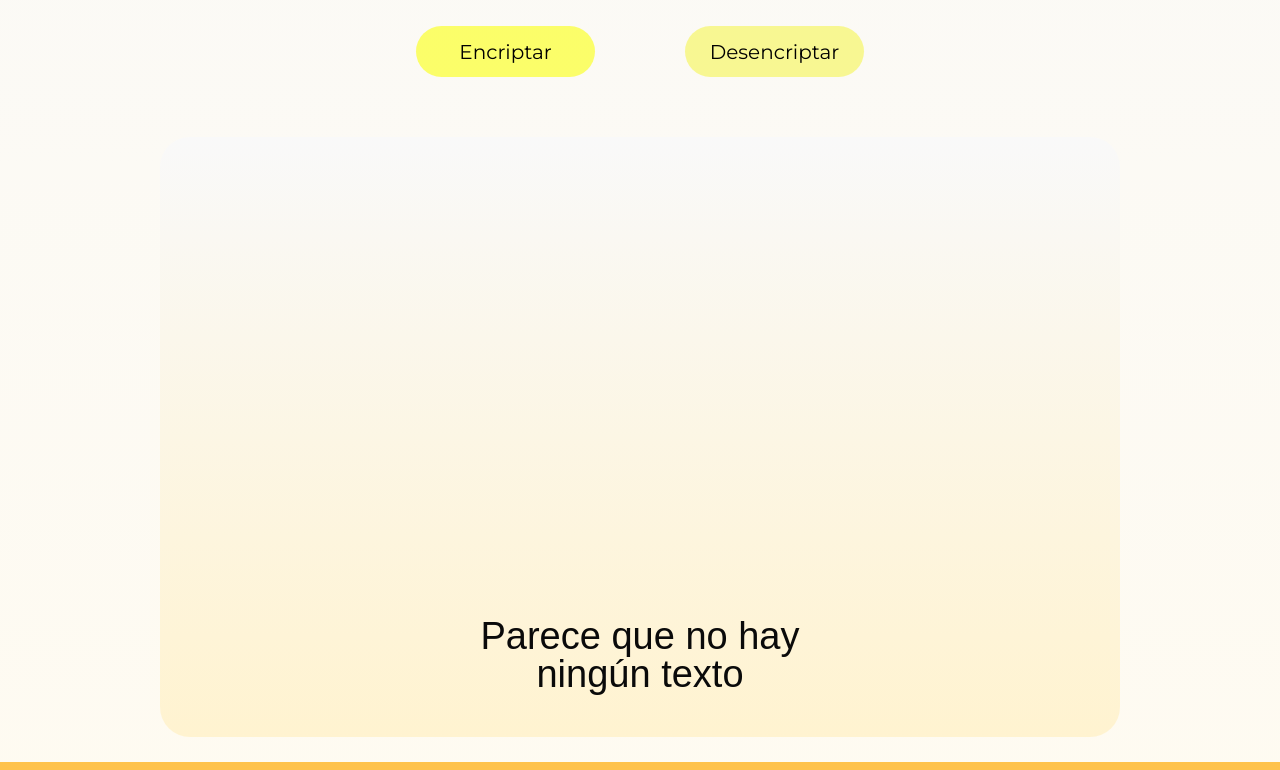
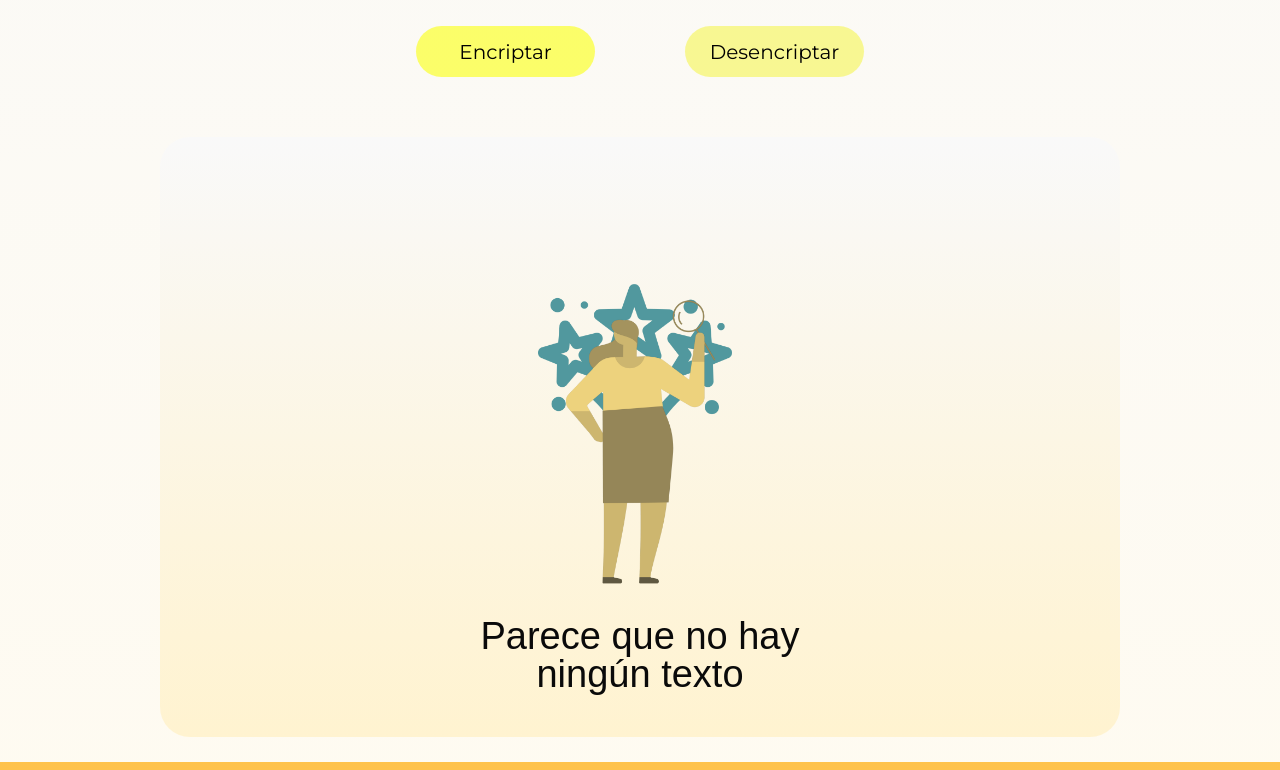
Before and after one commit to CrisD314159/Encriptchain, a plain HTML site: page index.html in a window 1280 px wide. Shown: the part 626-1396 px from the top of the page. Drawn offline with Linux system fonts and the light colour scheme; a web font is replaced by a local one.

Commit message:
notFound_image correction

```diff
--- a/css/copy.css
+++ b/css/copy.css
@@ -74,7 +74,7 @@
     width: 95%;
     height: 350px;
     margin: 0 auto;
-    background-image: url("./Assets/Text_not_found.png");
+    background-image: url("../Assets/Text_not_found.png");
     background-repeat: no-repeat;
     background-size: cover;
     background-position: center;
```
